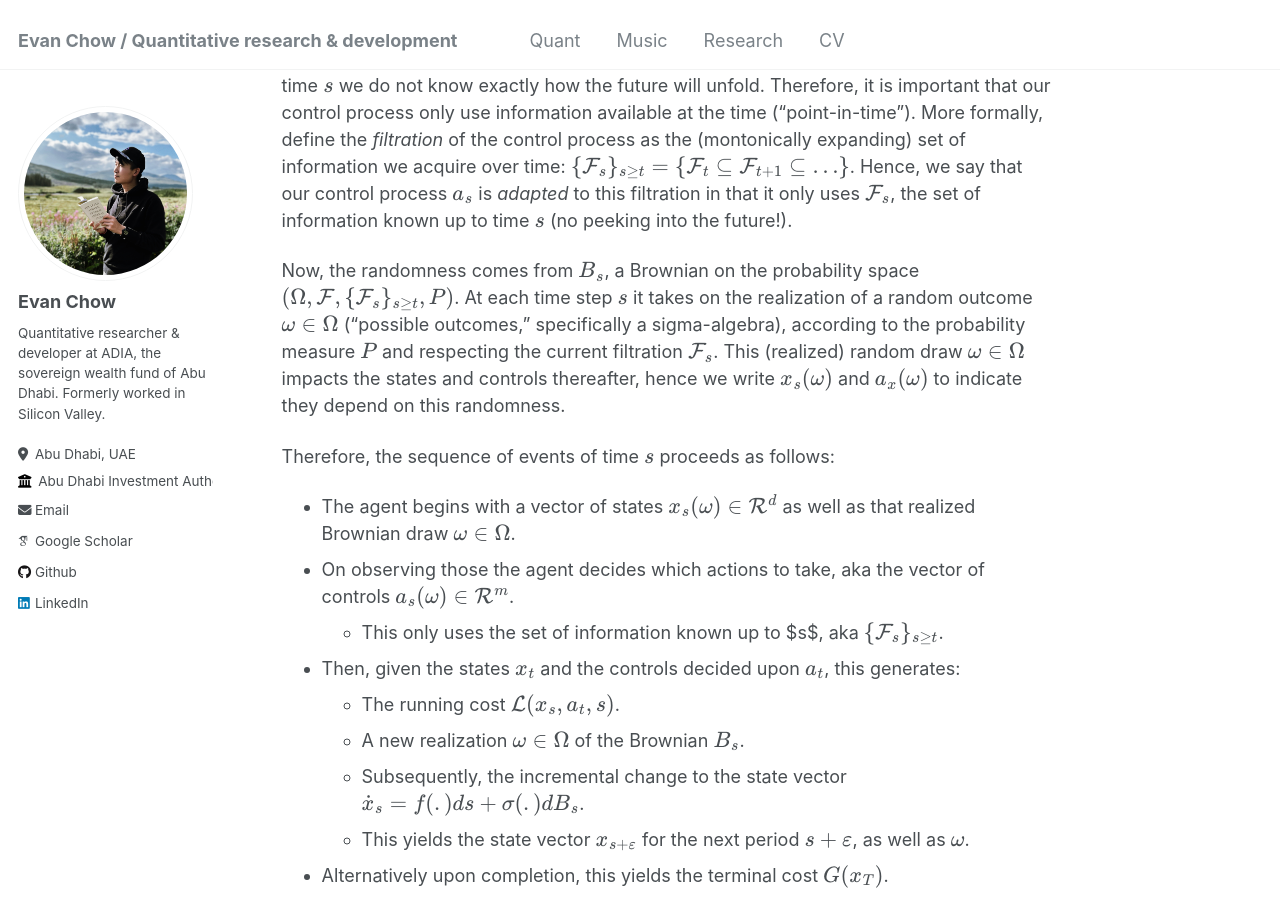
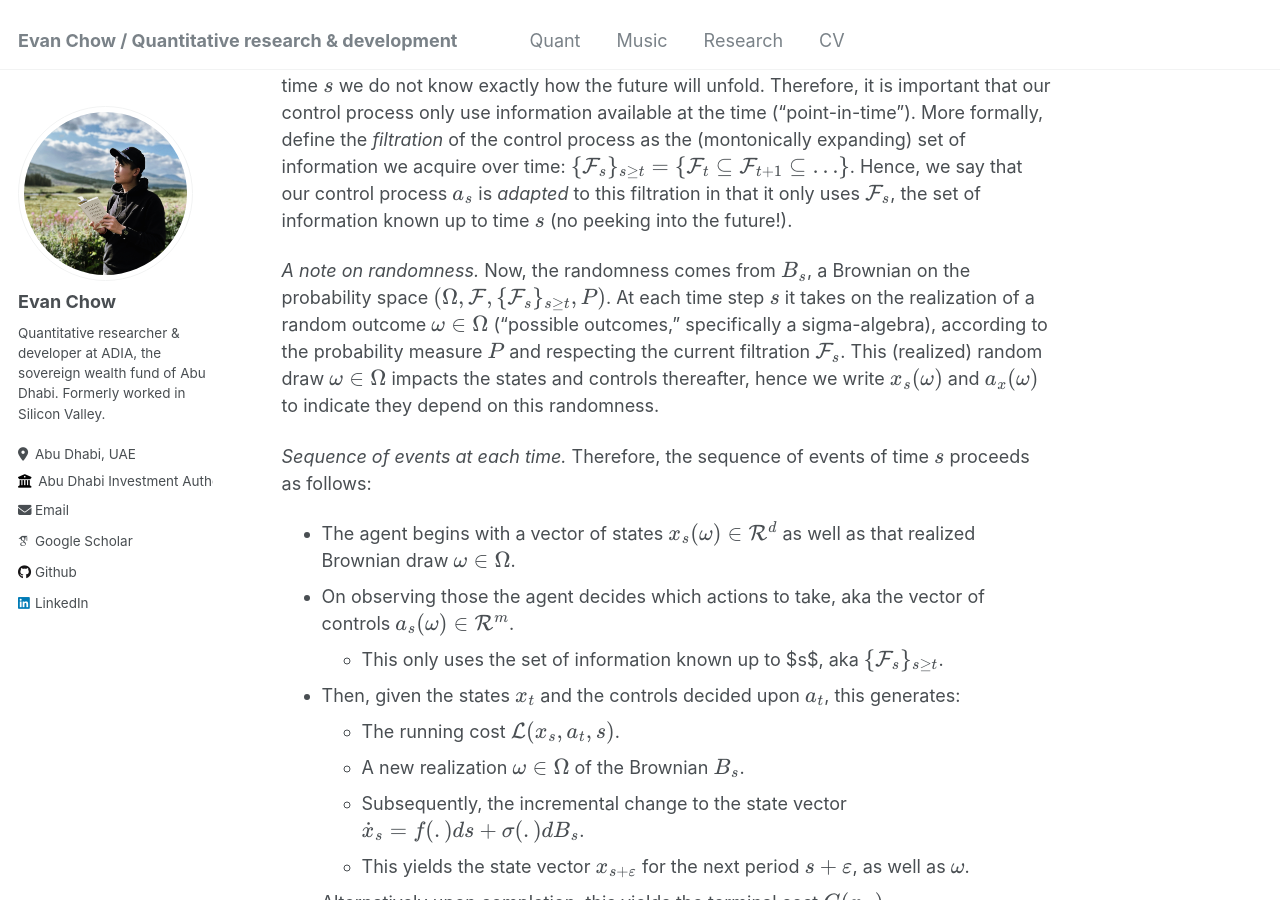
Before and after one commit to evnchw/evnchw.github.io, a Jekyll site: the page built from _quant/refresher_hjb.md, in a window 1280 px wide and 900 px high, scrolled down 5205 px. Built offline with Jekyll 4.4.1, drawn with Linux system fonts in a browser that asks for light colours; some web fonts are replaced.

Commit message:
Update headers

```diff
--- a/_quant/refresher_hjb.md
+++ b/_quant/refresher_hjb.md
@@ -164,11 +164,11 @@ $$
 
 Immediately, we see the cost functional is now stochastic (and expressed *in expectation*). We also observe that the agent now controls the state dynamics via a non-stochastic "drift" $$f(.)ds$$, and a stochastic "diffusion" $$\sigma(.)dB_s$$.
 
-**As a stochastic process.** In the deterministic case, if we chose the optimal control we would know (mechanically) how everything would unfold thereafter. However, in this case there is randomness following each time step, and so in considering a control $a_s$ at time $$s$$ we do not know exactly how the future will unfold. Therefore, it is important that our control process only use information available at the time ("point-in-time"). More formally, define the *filtration* of the control process as the (montonically expanding) set of information we acquire over time: $$\{\mathcal{F_s}\}_{s \geq t} = \{ \mathcal{F}_t \subseteq \mathcal{F}_{t+1} \subseteq \dots \}$$. Hence, we say that our control process $$a_s$$ is *adapted* to this filtration in that it only uses $$\mathcal{F}_s$$, the set of information known up to time $$s$$ (no peeking into the future!).
+*As a stochastic process.* In the deterministic case, if we chose the optimal control we would know (mechanically) how everything would unfold thereafter. However, in this case there is randomness following each time step, and so in considering a control $a_s$ at time $$s$$ we do not know exactly how the future will unfold. Therefore, it is important that our control process only use information available at the time ("point-in-time"). More formally, define the *filtration* of the control process as the (montonically expanding) set of information we acquire over time: $$\{\mathcal{F_s}\}_{s \geq t} = \{ \mathcal{F}_t \subseteq \mathcal{F}_{t+1} \subseteq \dots \}$$. Hence, we say that our control process $$a_s$$ is *adapted* to this filtration in that it only uses $$\mathcal{F}_s$$, the set of information known up to time $$s$$ (no peeking into the future!).
 
-Now, the randomness comes from $$B_s$$, a Brownian on the probability space $$\left(\Omega, \mathcal{F}, \{\mathcal{F}_s\}_{s \geq t}, P\right)$$. At each time step $$s$$ it takes on the realization of a random outcome $$\omega \in \Omega$$ ("possible outcomes," specifically a sigma-algebra), according to the probability measure $$P$$ and respecting the current filtration $$\mathcal{F}_s$$. This (realized) random draw $$\omega \in \Omega$$ impacts the states and controls thereafter, hence we write $$x_s(\omega)$$ and $$a_x(\omega)$$ to indicate they depend on this randomness.
+*A note on randomness.* Now, the randomness comes from $$B_s$$, a Brownian on the probability space $$\left(\Omega, \mathcal{F}, \{\mathcal{F}_s\}_{s \geq t}, P\right)$$. At each time step $$s$$ it takes on the realization of a random outcome $$\omega \in \Omega$$ ("possible outcomes," specifically a sigma-algebra), according to the probability measure $$P$$ and respecting the current filtration $$\mathcal{F}_s$$. This (realized) random draw $$\omega \in \Omega$$ impacts the states and controls thereafter, hence we write $$x_s(\omega)$$ and $$a_x(\omega)$$ to indicate they depend on this randomness.
 
-Therefore, the sequence of events of time $$s$$ proceeds as follows:
+*Sequence of events at each time.* Therefore, the sequence of events of time $$s$$ proceeds as follows:
 
 - The agent begins with a vector of states $$x_s(\omega) \in \mathcal{R}^d$$ as well as that realized Brownian draw $$\omega \in \Omega$$.
 - On observing those the agent decides which actions to take, aka the vector of controls $$a_s(\omega) \in \mathcal{R}^m$$.
```
